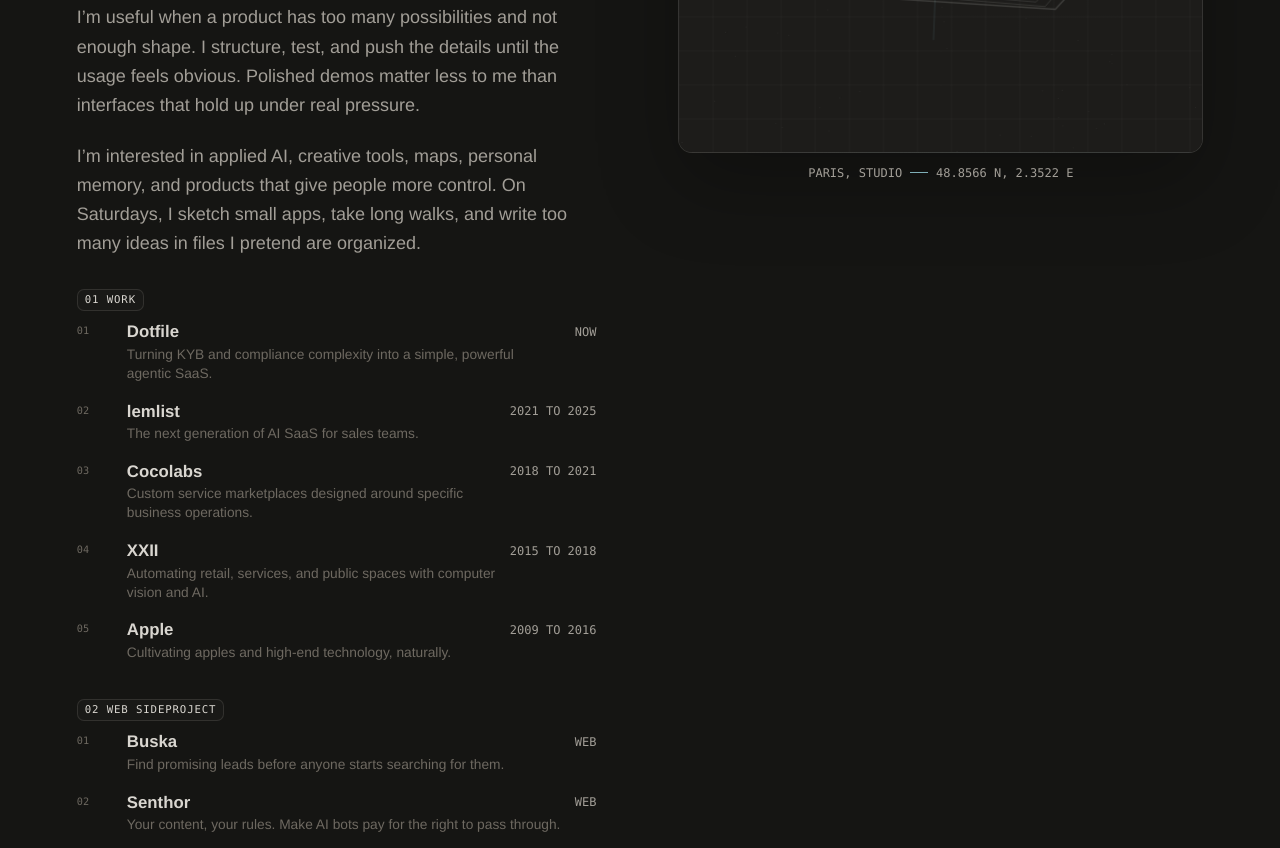
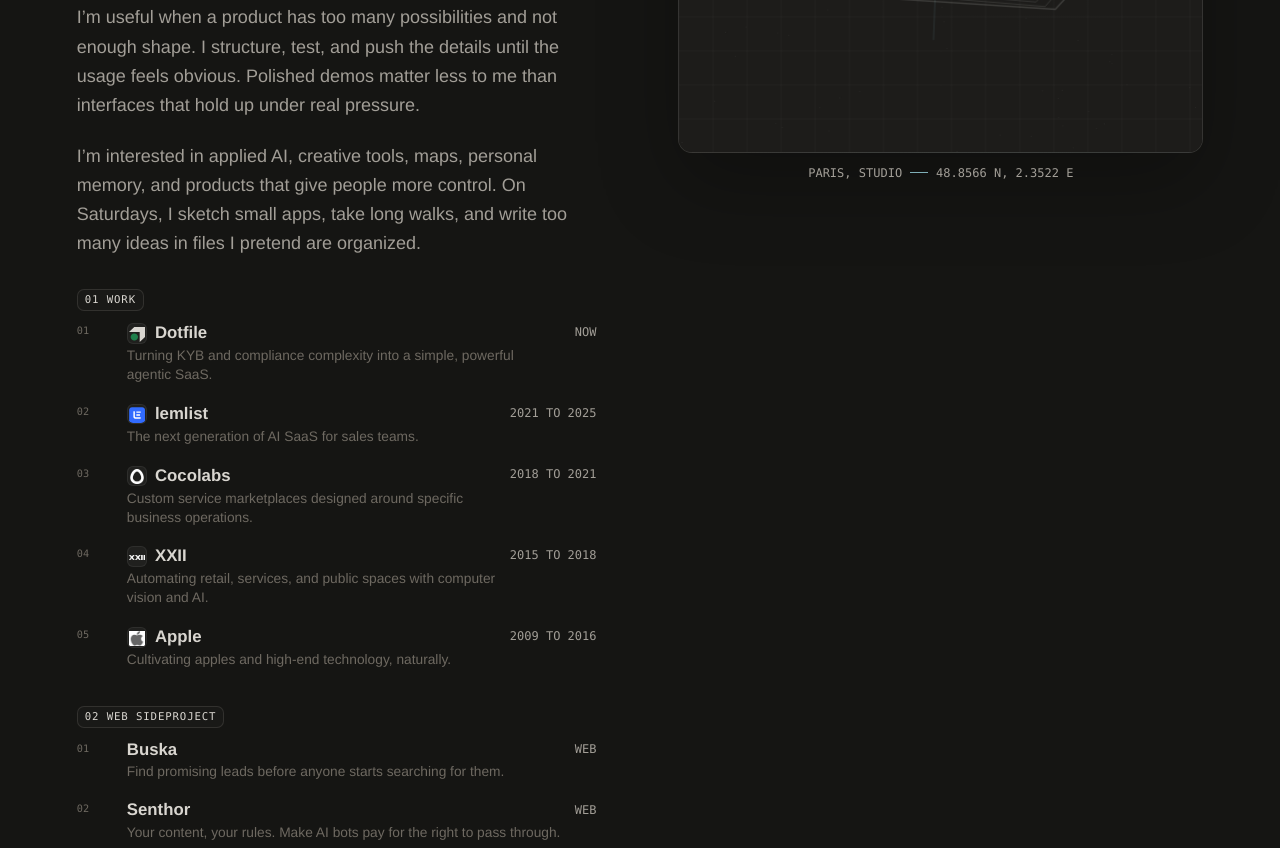
Before and after one commit to pulssart/portfolio, a website built with Vite: page index.html in a window 1280 px wide. Shown: the part 531-1379 px from the top of the page. Built offline with nearby package versions, Linux system fonts and the light colour scheme.

Commit message:
Add work company logos

```diff
--- a/index.html
+++ b/index.html
@@ -38,11 +38,11 @@
       <section class="section list-section">
         <h2>01 Work</h2>
         <ol>
-          <li><div class="item-copy"><a href="https://example.com" target="_blank" rel="noreferrer">Dotfile</a><p>Turning KYB and compliance complexity into a simple, powerful agentic SaaS.</p></div><span>Now</span></li>
-          <li><div class="item-copy"><a href="https://example.com" target="_blank" rel="noreferrer">lemlist</a><p>The next generation of AI SaaS for sales teams.</p></div><span>2021 to 2025</span></li>
-          <li><div class="item-copy"><a href="https://example.com" target="_blank" rel="noreferrer">Cocolabs</a><p>Custom service marketplaces designed around specific business operations.</p></div><span>2018 to 2021</span></li>
-          <li><div class="item-copy"><a href="https://example.com" target="_blank" rel="noreferrer">XXII</a><p>Automating retail, services, and public spaces with computer vision and AI.</p></div><span>2015 to 2018</span></li>
-          <li><div class="item-copy"><a href="https://example.com" target="_blank" rel="noreferrer">Apple</a><p>Cultivating apples and high-end technology, naturally.</p></div><span>2009 to 2016</span></li>
+          <li><div class="item-copy"><div class="item-title"><span class="company-logo-frame"><img class="company-logo" src="./assets/logos/dotfile.svg" alt="Dotfile logo"></span><a href="https://example.com" target="_blank" rel="noreferrer">Dotfile</a></div><p>Turning KYB and compliance complexity into a simple, powerful agentic SaaS.</p></div><span>Now</span></li>
+          <li><div class="item-copy"><div class="item-title"><span class="company-logo-frame"><img class="company-logo" src="./assets/logos/lemlist.svg" alt="lemlist logo"></span><a href="https://example.com" target="_blank" rel="noreferrer">lemlist</a></div><p>The next generation of AI SaaS for sales teams.</p></div><span>2021 to 2025</span></li>
+          <li><div class="item-copy"><div class="item-title"><span class="company-logo-frame"><img class="company-logo" src="./assets/logos/cocolabs.png" alt="Cocolabs logo"></span><a href="https://example.com" target="_blank" rel="noreferrer">Cocolabs</a></div><p>Custom service marketplaces designed around specific business operations.</p></div><span>2018 to 2021</span></li>
+          <li><div class="item-copy"><div class="item-title"><span class="company-logo-frame"><img class="company-logo company-logo-wide" src="./assets/logos/xxii.png" alt="XXII logo"></span><a href="https://example.com" target="_blank" rel="noreferrer">XXII</a></div><p>Automating retail, services, and public spaces with computer vision and AI.</p></div><span>2015 to 2018</span></li>
+          <li><div class="item-copy"><div class="item-title"><span class="company-logo-frame"><img class="company-logo" src="./assets/logos/apple.png" alt="Apple logo"></span><a href="https://example.com" target="_blank" rel="noreferrer">Apple</a></div><p>Cultivating apples and high-end technology, naturally.</p></div><span>2009 to 2016</span></li>
         </ol>
       </section>
 
--- a/styles.css
+++ b/styles.css
@@ -250,6 +250,37 @@ ol {
 .item-copy {
   flex: 1;
   min-width: 0;
+}
+
+.item-title {
+  display: flex;
+  align-items: center;
+  gap: 0.48rem;
+}
+
+.company-logo-frame {
+  display: inline-flex;
+  align-items: center;
+  justify-content: center;
+  width: 1.28rem;
+  height: 1.28rem;
+  border: 1px solid var(--line-soft);
+  border-radius: 0.38rem;
+  background: rgba(217, 214, 208, 0.06);
+  overflow: hidden;
+  flex: 0 0 auto;
+}
+
+.company-logo {
+  display: block;
+  max-width: 0.95rem;
+  max-height: 0.95rem;
+  object-fit: contain;
+}
+
+.company-logo-wide {
+  max-width: 1rem;
+  max-height: 0.48rem;
 }
 
 .list-section a {
@@ -606,6 +637,11 @@ footer span:first-child,
     font-size: 0.82rem;
   }
 
+  .company-logo-frame {
+    width: 1.18rem;
+    height: 1.18rem;
+  }
+
   .list-section span {
     max-width: 124px;
     font-size: 0.64rem;
```
Also changed, not shown: assets/logos/apple.png (added), assets/logos/cocolabs.png (added), assets/logos/dotfile.svg (added), assets/logos/lemlist.svg (added), assets/logos/xxii.png (added).
